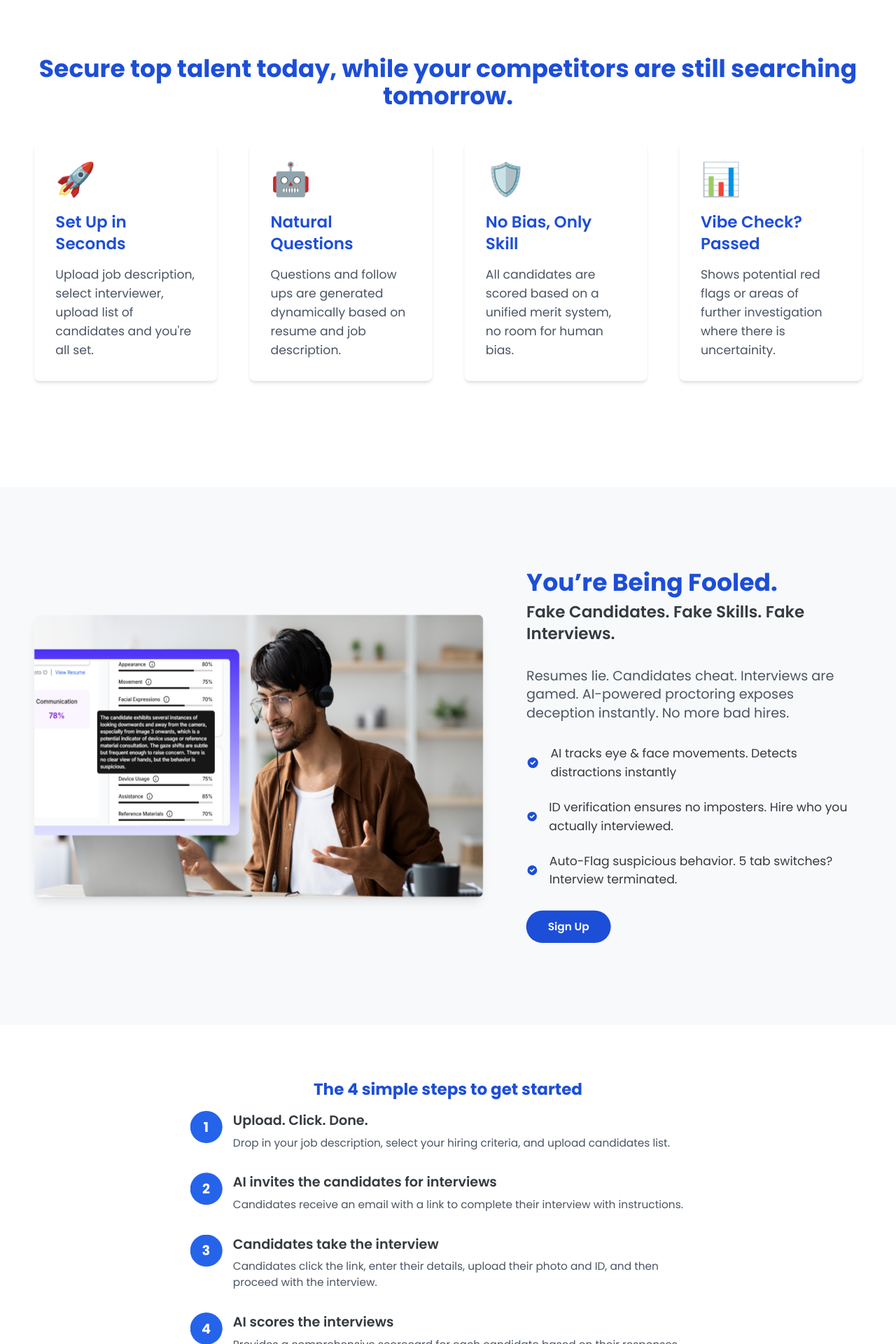
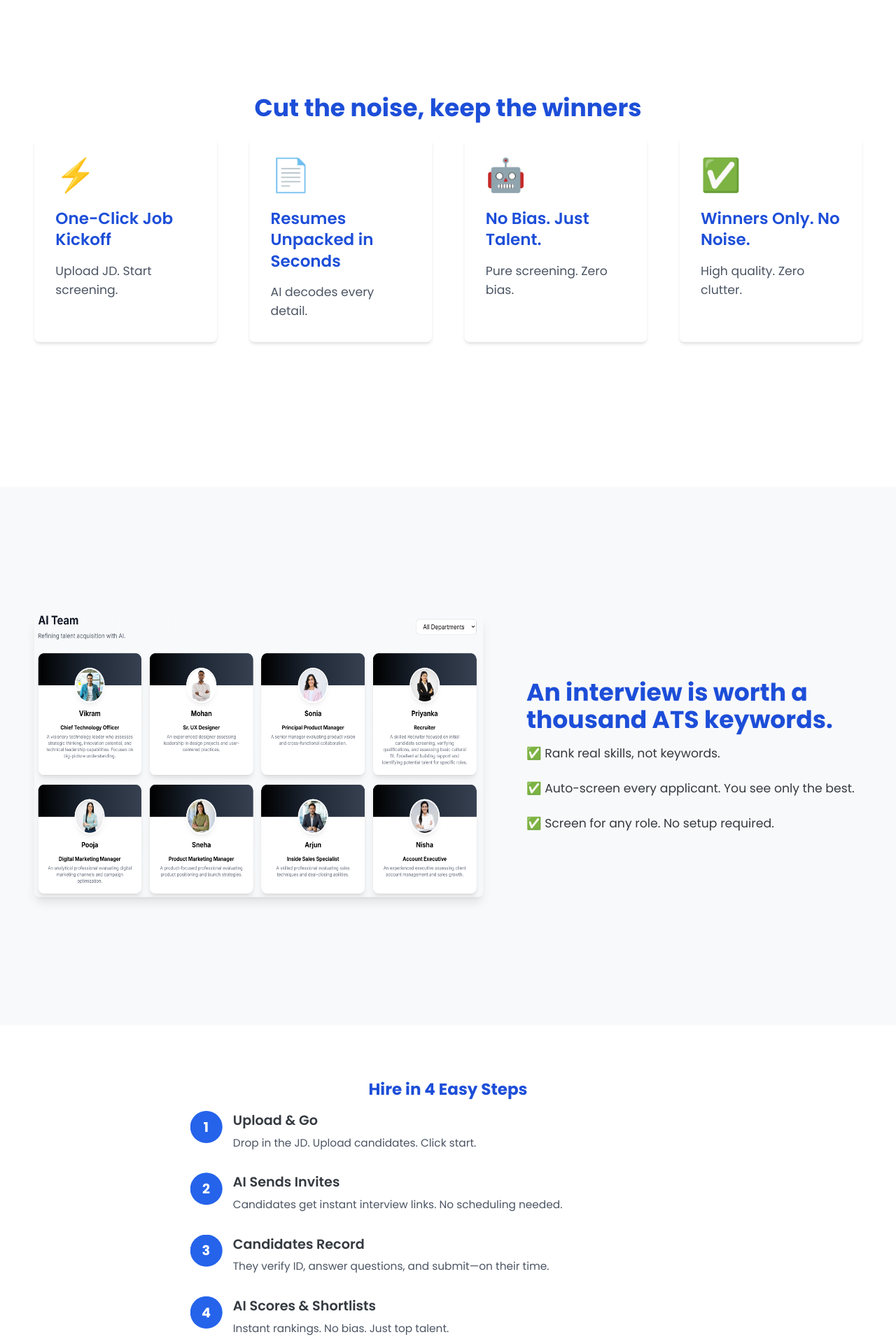
Before and after one commit to yuvraj-valuebound/InterviewBot-Home, a React (Vite) app: page / in a window 1280 px wide. Shown: the part 840-2760 px from the top of the page at 70% size. Built offline with nearby package versions, Linux system fonts and the light colour scheme.

Commit message:
fix : initial rewrite copy for screening use case

```diff
--- a/src/components/About.jsx
+++ b/src/components/About.jsx
@@ -16,7 +16,7 @@ const About = () => {
     >
       <div className="container mx-auto px-6">
         <div className="flex flex-col lg:flex-row items-center">
-          {/* Visual Component: Illustrative GIF */}
+          {/* Image Section */}
           <motion.div
             initial={{ opacity: 0, x: 50 }}
             animate={{ opacity: 1, x: 0 }}
@@ -24,88 +24,33 @@ const About = () => {
             className="lg:w-3/5"
           >
             <img
-              src="/assets/proto.png"
-              alt="AI Interview Assistant"
-              className="w-full h-[420px] rounded-lg shadow-lg animate-float"
+              src="/assets/panel.png"
+              alt="AI Screening Dashboard"
+              className="w-full h-[420px] rounded-lg shadow-lg"
             />
           </motion.div>
 
-          {/* Copy Component */}
+          {/* Text Section */}
           <motion.div
             initial={{ opacity: 0, x: 50 }}
             animate={inView ? { opacity: 1, x: 0 } : {}}
             transition={{ duration: 0.5, delay: 0.2 }}
             className="lg:w-1/2 lg:pl-16"
           >
-            <h2 className="text-4xl font-bold mb-2 text-blue-700">
-              You’re Being Fooled.
+            <h2 className="text-4xl font-bold mb-4 text-blue-700">
+            An interview is worth a thousand ATS keywords.
             </h2>
-            <h3 className="text-2xl font-semibold mb-8 text-gray-800">
-              Fake Candidates. Fake Skills. Fake Interviews.
-            </h3>
-            <p className="text-xl text-gray-600 mb-8">
-              Resumes lie. Candidates cheat. Interviews are gamed. AI-powered
-              proctoring exposes deception instantly. No more bad hires.
-            </p>
-            <ul className="space-y-6 mb-8">
+            <ul className="space-y-6">
               <li className="flex items-center text-lg">
-                <svg
-                  className="w-6 h-6 text-blue-700 mr-4"
-                  fill="currentColor"
-                  viewBox="0 0 20 20"
-                >
-                  <path
-                    fillRule="evenodd"
-                    d="M10 18a8 8 0 100-16 8 8 0 000 16zm3.707-9.293a1 1 0 00-1.414-1.414L9 10.586 7.707 9.293a1 1 0 00-1.414 1.414l2 2a1 1 0 001.414 0l4-4z"
-                    clipRule="evenodd"
-                  />
-                </svg>
-                AI tracks eye & face movements. Detects distractions instantly
+                ✅ Rank real skills, not keywords.
               </li>
               <li className="flex items-center text-lg">
-                <svg
-                  className="w-6 h-6 text-blue-700 mr-4"
-                  fill="currentColor"
-                  viewBox="0 0 20 20"
-                >
-                  <path
-                    fillRule="evenodd"
-                    d="M10 18a8 8 0 100-16 8 8 0 000 16zm3.707-9.293a1 1 0 00-1.414-1.414L9 10.586 7.707 9.293a1 1 0 00-1.414 1.414l2 2a1 1 0 001.414 0l4-4z"
-                    clipRule="evenodd"
-                  />
-                </svg>
-                ID verification ensures no imposters. Hire who you actually
-                interviewed.
+                ✅ Auto-screen every applicant. You see only the best.
               </li>
               <li className="flex items-center text-lg">
-                <svg
-                  className="w-6 h-6 text-blue-700 mr-4"
-                  fill="currentColor"
-                  viewBox="0 0 20 20"
-                >
-                  <path
-                    fillRule="evenodd"
-                    d="M10 18a8 8 0 100-16 8 8 0 000 16zm3.707-9.293a1 1 0 00-1.414-1.414L9 10.586 7.707 9.293a1 1 0 00-1.414 1.414l2 2a1 1 0 001.414 0l4-4z"
-                    clipRule="evenodd"
-                  />
-                </svg>
-                Auto-Flag suspicious behavior. 5 tab switches? Interview
-                terminated.
+                ✅ Screen for any role. No setup required.
               </li>
             </ul>
-            <motion.button
-              whileHover={{ scale: 1.05 }}
-              whileTap={{ scale: 0.95 }}
-              className="btn-primary"
-              onClick={() =>
-                window.open(
-                  "https://vb-interviewer.vercel.app/dashboard",
-                  "_blank"
-                )
-              }
-            >
-              Sign Up
-            </motion.button>
           </motion.div>
         </div>
       </div>
--- a/src/components/Hero.jsx
+++ b/src/components/Hero.jsx
@@ -8,46 +8,39 @@ const Hero = () => {
       className="min-h-screen flex items-center bg-gray-100 py-20"
     >
       <div className="container mx-auto pl-6">
-        <div className="flex flex-col lg:flex-row items-center gap-6">
+        <div className="flex flex-col lg:flex-row items-center">
+          {/* Text Section */}
           <motion.div
             initial={{ opacity: 0, x: -50 }}
             animate={{ opacity: 1, x: 0 }}
             transition={{ duration: 0.5 }}
-            className="lg:w-2/5 mb-12 lg:mb-0"
+            className="lg:w-1/2 mb-12 lg:mb-0"
           >
-            <h1 className="text-4xl lg:text-5xl font-bold mb-8 mt-6 text-gray-800">
-              Hire Smarter, Faster — No Recruiters Needed
+            <h1 className="text-1xl lg:text-5xl font-bold mb-8 mt-6 text-blue-800">
+            3000+ applicants received on your job posting, what now?
             </h1>
-            <p className="text-xl lg:text-2xl mb-8 text-gray-600">
-              Post a job, let AI screen candidates, and get a hire-ready
-              shortlist.
-            </p>
             <div className="flex flex-col sm:flex-row space-y-4 sm:space-y-0 sm:space-x-6">
               <motion.button
                 whileHover={{ scale: 1.05 }}
                 whileTap={{ scale: 0.95 }}
                 className="btn-secondary"
-                onClick={() =>
-                  window.open(
-                    "https://vb-interviewer.vercel.app/dashboard",
-                    "_blank"
-                  )
-                }
               >
-                Hire in hours, not weeks →
+                Screen instantly
               </motion.button>
             </div>
           </motion.div>
+
+          {/* Image Section */}
           <motion.div
             initial={{ opacity: 0, x: 50 }}
             animate={{ opacity: 1, x: 0 }}
             transition={{ duration: 0.5, delay: 0.2 }}
-            className="lg:w-3/5"
+            className="lg:w-1/2"
           >
             <img
-              src="/assets/hero_dash.png"
-              alt="AI Interview Assistant"
-              className="w-full h-[420px] rounded-lg shadow-lg animate-float"
+              src="/assets/proto.png"
+              alt="AI Screening Dashboard"
+              className="w-full h-[380px] rounded-lg shadow-lg animate-float"
             />
           </motion.div>
         </div>
--- a/src/components/HowItWorks.jsx
+++ b/src/components/HowItWorks.jsx
@@ -3,24 +3,20 @@ import { useInView } from "react-intersection-observer";
 
 const steps = [
   {
-    title: "Upload. Click. Done.",
-    description:
-      "Drop in your job description, select your hiring criteria, and upload candidates list.",
+    title: "Upload & Go",
+    description: "Drop in the JD. Upload candidates. Click start.",
   },
   {
-    title: "AI invites the candidates for interviews",
-    description:
-      "Candidates receive an email with a link to complete their interview with instructions.",
+    title: "AI Sends Invites",
+    description: "Candidates get instant interview links. No scheduling needed.",
   },
   {
-    title: "Candidates take the interview",
-    description:
-      "Candidates click the link, enter their details, upload their photo and ID, and then proceed with the interview.",
+    title: "Candidates Record",
+    description: "They verify ID, answer questions, and submit—on their time.",
   },
   {
-    title: "AI scores the interviews",
-    description:
-      "Provides a comprehensive scorecard for each candidate based on their responses.",
+    title: "AI Scores & Shortlists",
+    description: "Instant rankings. No bias. Just top talent.",
   },
 ];
 
@@ -50,7 +46,7 @@ const HowItWorks = () => {
     <section id="how-it-works" className="py-20 bg-white">
       <div className="container mx-auto px-6">
         <h3 className="text-2xl font-bold mb-4 text-center text-blue-700">
-          The 4 simple steps to get started
+          Hire in 4 Easy Steps
         </h3>
         <div ref={ref} className="max-w-3xl mx-auto">
           {steps.map((step, index) => (
--- a/src/components/Services.jsx
+++ b/src/components/Services.jsx
@@ -3,28 +3,24 @@ import { motion } from "framer-motion";
 
 const services = [
   {
-    title: "Set Up in Seconds",
-    icon: "🚀",
-    description:
-      "Upload job description, select interviewer, upload list of candidates and you're all set.",
+    title: "One-Click Job Kickoff",
+    icon: "⚡",
+    description: "Upload JD. Start screening.",
   },
   {
-    title: "Natural Questions",
-    icon: "🤖",
-    description:
-      "Questions and follow ups are generated dynamically based on resume and job description.",
+    title: "Resumes Unpacked in Seconds",
+    icon: "📄",
+    description: "AI decodes every detail.",
   },
   {
-    title: "No Bias, Only Skill",
-    icon: "🛡️",
-    description:
-      " All candidates are scored based on a unified merit system, no room for human bias.",
+    title: "No Bias. Just Talent.",
+    icon: "🤖",
+    description: "Pure screening. Zero bias.",
   },
   {
-    title: "Vibe Check? Passed",
-    icon: "📊",
-    description:
-      "Shows potential red flags or areas of further investigation where there is uncertainity.",
+    title: "Winners Only. No Noise.",
+    icon: "✅",
+    description: "High quality. Zero clutter.",
   },
 ];
 
@@ -44,24 +40,20 @@ const ServiceCard = ({ title, icon, description, index }) => (
 
 const Services = () => {
   return (
-    <section
-      id="services"
-      className="min-h-screen flex items-center bg-white py-20"
-    >
+    <section id="services" className="min-h-screen flex items-center bg-white py-20">
       <div className="container mx-auto px-6">
         {/* Main Heading */}
         <motion.h2
           initial={{ opacity: 0, y: -20 }}
           animate={{ opacity: 1, y: 0 }}
           transition={{ duration: 0.5 }}
-          className="text-4xl font-bold mb-12 text-center text-blue-700"
+          className="text-4xl font-bold mb-6 text-center text-blue-700"
         >
-          Secure top talent today, while your competitors are still searching
-          tomorrow.
+          Cut the noise, keep the winners
         </motion.h2>
 
         {/* Features Grid */}
-        <div className="grid grid-cols-1 md:grid-cols-2 lg:grid-cols-4 gap-12 text-blue-700">
+        <div className="grid grid-cols-1 md:grid-cols-2 lg:grid-cols-4 gap-12">
           {services.map((service, index) => (
             <ServiceCard key={index} {...service} index={index} />
           ))}
--- a/src/components/Testimonials.jsx
+++ b/src/components/Testimonials.jsx
@@ -9,21 +9,21 @@ const testimonials = [
     name: "Suchandhini",
     company: "HR Manager, Valuebound",
     quote:
-      "AI Interview Assistant has revolutionized our hiring process. We've seen a 40% increase in quality hires and reduced our time-to-hire by half.",
+      "I used to spend HOURS screening resumes—now? AI does it in minutes. The accuracy? Unreal. No more fake candidates. No more guesswork.",
     image: "/assets/suchi_img.jpg",
   },
   {
     name: "Sana Amjad",
     company: "HR Manager",
     quote:
-      "This AI-powered tool has streamlined our recruitment process, making hiring faster and more efficient than ever before.",
+      "This changed everything. Candidates can’t fake their way in anymore. The AI spots cheaters, ranks real talent, and we just hire the best. It’s that simple.",
     image: "/assets/sana_img.jpg",
   },
   {
     name: "Puja Kumari",
     company: "HRMO",
     quote:
-      "The insights provided by this tool are invaluable. It's like having an expert interviewer on our team, available 24/7.",
+      "We thought we had a hiring process. Turns out, we had a broken system. This AI screening? It’s like having an unfair advantage in hiring.",
     image: "/assets/puja_img.jpg",
   },
 ];
@@ -33,7 +33,7 @@ const Testimonial = ({ name, company, quote, image }) => (
     initial={{ opacity: 0, y: 50 }}
     animate={{ opacity: 1, y: 0 }}
     transition={{ duration: 0.5 }}
-    className="px-2" // Reduced horizontal padding
+    className="px-2"
   >
     <div className="bg-white rounded-lg shadow-md p-6 h-full flex flex-col justify-between">
       <div>
@@ -42,18 +42,15 @@ const Testimonial = ({ name, company, quote, image }) => (
             src={image}
             alt={name}
             className="w-16 h-16 rounded-full mr-4 object-cover"
-          />{" "}
-          {/* Increased image size */}
+          />
           <div>
-            <h4 className="font-semibold text-lg">{name}</h4>{" "}
-            {/* Increased font size */}
+            <h4 className="font-semibold text-lg">{name}</h4>
             <p className="text-sm text-gray-600">{company}</p>
           </div>
         </div>
         <p className="text-gray-600 italic flex-grow text-base leading-relaxed">
           {quote}
-        </p>{" "}
-        {/* Adjusted text size and line height */}
+        </p>
       </div>
       <div className="mt-4 text-blue-600">
         <svg
@@ -105,18 +102,10 @@ const Testimonials = () => {
   return (
     <section className="py-20 bg-gray-100">
       <div className="container mx-auto px-4">
-        {" "}
-        {/* Reduced horizontal padding */}
         <h2 className="text-4xl font-bold mb-6 text-center text-blue-600">
-          What Our Clients Say
+          Let our customers speak for us.
         </h2>
-        <p className="text-xl text-gray-600 mb-12 text-center max-w-3xl mx-auto">
-          Hear from companies that have transformed their hiring process with AI
-          Interview Assistant
-        </p>
         <div className="h-[300px]">
-          {" "}
-          {/* Increased height */}
           <Slider {...settings}>
             {testimonials.map((testimonial, index) => (
               <div key={index} className="h-full">
```
Also changed, not shown: public/assets/panel.png (added).
